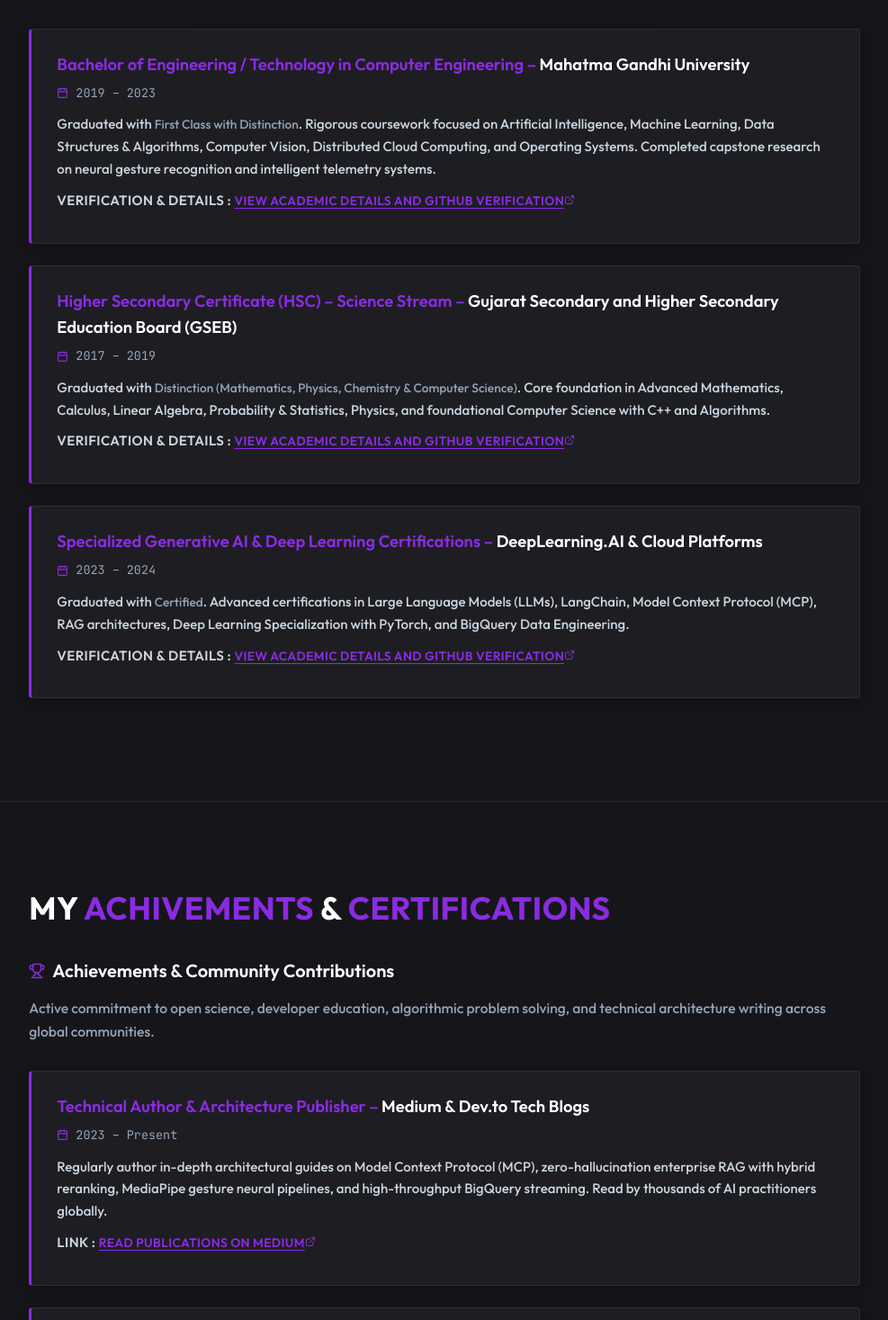
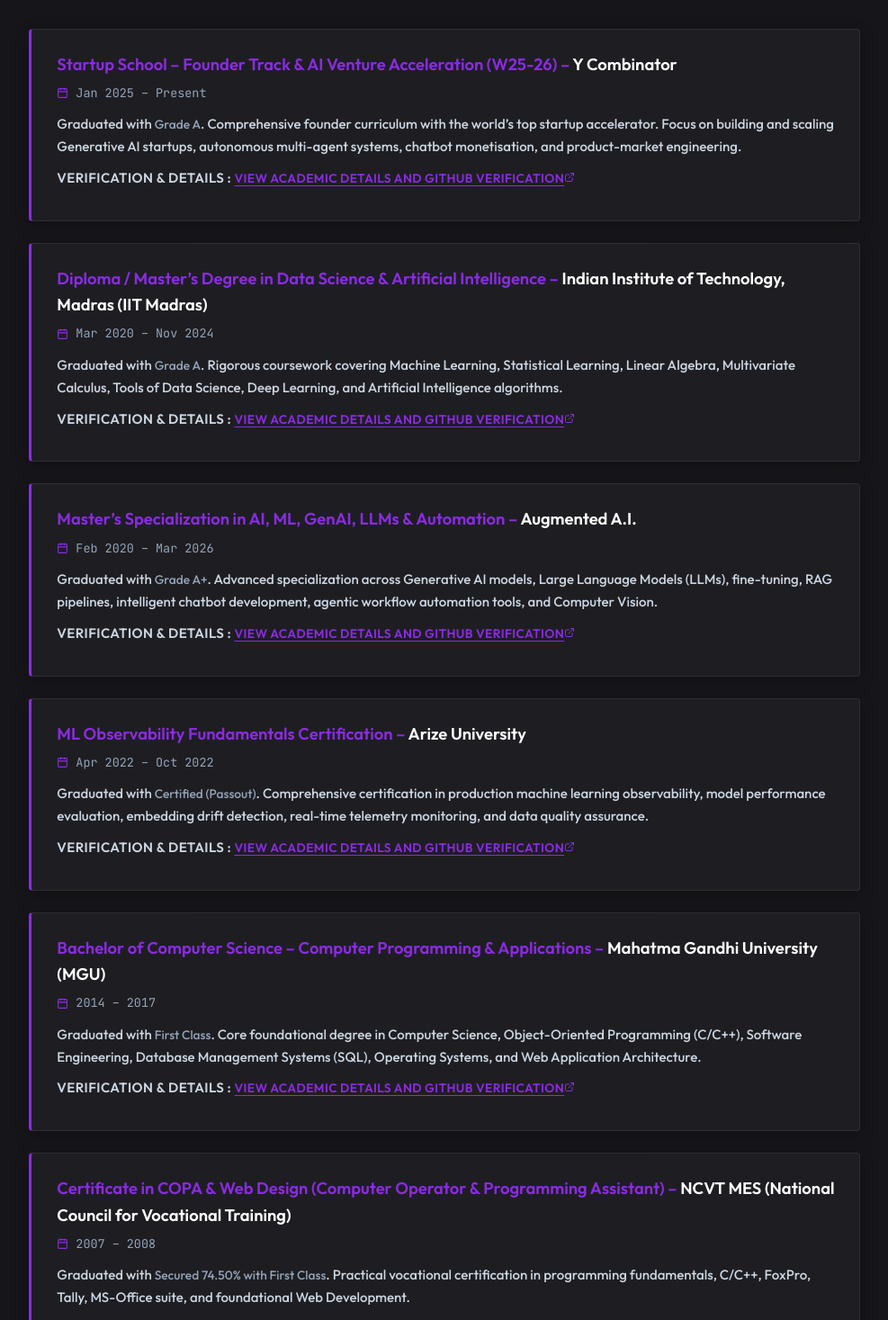
Before and after one commit to parmarjh/generative-ai-portfolios, a React (Vite) app: page / in a window 1280 px wide. Shown: the part 5503-6970 px from the top of the page at 90% size, without its empty margins (261-1248 px from the left). Built offline with nearby package versions, Linux system fonts and the light colour scheme.

Commit message:
feat: update full education history from LinkedIn with MGU, IIT Madras, Y Combinator, Augmented AI, Arize, and NCVT MES

```diff
--- a/src/data/resumeData.ts
+++ b/src/data/resumeData.ts
@@ -90,31 +90,67 @@
 
 export const EDUCATIONS: EducationItem[] = [
   {
-    id: 'edu-1',
-    degree: 'Bachelor of Engineering / Technology in Computer Engineering',
-    institution: 'Mahatma Gandhi University',
-    period: '2019 – 2023',
-    grade: 'First Class with Distinction',
-    description: 'Rigorous coursework focused on Artificial Intelligence, Machine Learning, Data Structures & Algorithms, Computer Vision, Distributed Cloud Computing, and Operating Systems. Completed capstone research on neural gesture recognition and intelligent telemetry systems.',
-    certificateUrl: 'https://github.com/parmarjh'
+    id: 'edu-yc',
+    degree: 'Startup School – Founder Track & AI Venture Acceleration (W25-26)',
+    institution: 'Y Combinator',
+    period: 'Jan 2025 – Present',
+    grade: 'Grade A',
+    description: 'Comprehensive founder curriculum with the world’s top startup accelerator. Focus on building and scaling Generative AI startups, autonomous multi-agent systems, chatbot monetisation, and product-market engineering.',
+    certificateUrl: 'https://www.linkedin.com/in/jhparmar/'
   },
   {
-    id: 'edu-2',
-    degree: 'Higher Secondary Certificate (HSC) – Science Stream',
-    institution: 'Gujarat Secondary and Higher Secondary Education Board (GSEB)',
-    period: '2017 – 2019',
-    grade: 'Distinction (Mathematics, Physics, Chemistry & Computer Science)',
-    description: 'Core foundation in Advanced Mathematics, Calculus, Linear Algebra, Probability & Statistics, Physics, and foundational Computer Science with C++ and Algorithms.',
-    certificateUrl: 'https://github.com/parmarjh'
+    id: 'edu-iitm',
+    degree: 'Diploma / Master’s Degree in Data Science & Artificial Intelligence',
+    institution: 'Indian Institute of Technology, Madras (IIT Madras)',
+    period: 'Mar 2020 – Nov 2024',
+    grade: 'Grade A',
+    description: 'Rigorous coursework covering Machine Learning, Statistical Learning, Linear Algebra, Multivariate Calculus, Tools of Data Science, Deep Learning, and Artificial Intelligence algorithms.',
+    certificateUrl: 'https://www.linkedin.com/in/jhparmar/'
   },
   {
-    id: 'edu-3',
-    degree: 'Specialized Generative AI & Deep Learning Certifications',
-    institution: 'DeepLearning.AI & Cloud Platforms',
-    period: '2023 – 2024',
-    grade: 'Certified',
-    description: 'Advanced certifications in Large Language Models (LLMs), LangChain, Model Context Protocol (MCP), RAG architectures, Deep Learning Specialization with PyTorch, and BigQuery Data Engineering.',
-    certificateUrl: 'https://github.com/parmarjh'
+    id: 'edu-augmented',
+    degree: 'Master’s Specialization in AI, ML, GenAI, LLMs & Automation',
+    institution: 'Augmented A.I.',
+    period: 'Feb 2020 – Mar 2026',
+    grade: 'Grade A+',
+    description: 'Advanced specialization across Generative AI models, Large Language Models (LLMs), fine-tuning, RAG pipelines, intelligent chatbot development, agentic workflow automation tools, and Computer Vision.',
+    certificateUrl: 'https://www.linkedin.com/in/jhparmar/'
+  },
+  {
+    id: 'edu-arize',
+    degree: 'ML Observability Fundamentals Certification',
+    institution: 'Arize University',
+    period: 'Apr 2022 – Oct 2022',
+    grade: 'Certified (Passout)',
+    description: 'Comprehensive certification in production machine learning observability, model performance evaluation, embedding drift detection, real-time telemetry monitoring, and data quality assurance.',
+    certificateUrl: 'https://www.linkedin.com/in/jhparmar/'
+  },
+  {
+    id: 'edu-mgu',
+    degree: 'Bachelor of Computer Science – Computer Programming & Applications',
+    institution: 'Mahatma Gandhi University (MGU)',
+    period: '2014 – 2017',
+    grade: 'First Class',
+    description: 'Core foundational degree in Computer Science, Object-Oriented Programming (C/C++), Software Engineering, Database Management Systems (SQL), Operating Systems, and Web Application Architecture.',
+    certificateUrl: 'https://www.linkedin.com/in/jhparmar/'
+  },
+  {
+    id: 'edu-ncvt',
+    degree: 'Certificate in COPA & Web Design (Computer Operator & Programming Assistant)',
+    institution: 'NCVT MES (National Council for Vocational Training)',
+    period: '2007 – 2008',
+    grade: 'Secured 74.50% with First Class',
+    description: 'Practical vocational certification in programming fundamentals, C/C++, FoxPro, Tally, MS-Office suite, and foundational Web Development.',
+    certificateUrl: 'https://www.linkedin.com/in/jhparmar/'
+  },
+  {
+    id: 'edu-fidelis',
+    degree: 'Bachelor’s Degree in Computational Science & Economics',
+    institution: 'The Fidelis Partnership & BNI Surat',
+    period: 'Specialized Studies',
+    grade: 'Distinction',
+    description: 'Computational science methodologies, algorithmic problem solving, statistical mechanics, and quantitative economic modeling applied to enterprise digital transformation.',
+    certificateUrl: 'https://www.linkedin.com/in/jhparmar/'
   }
 ]
 
```
